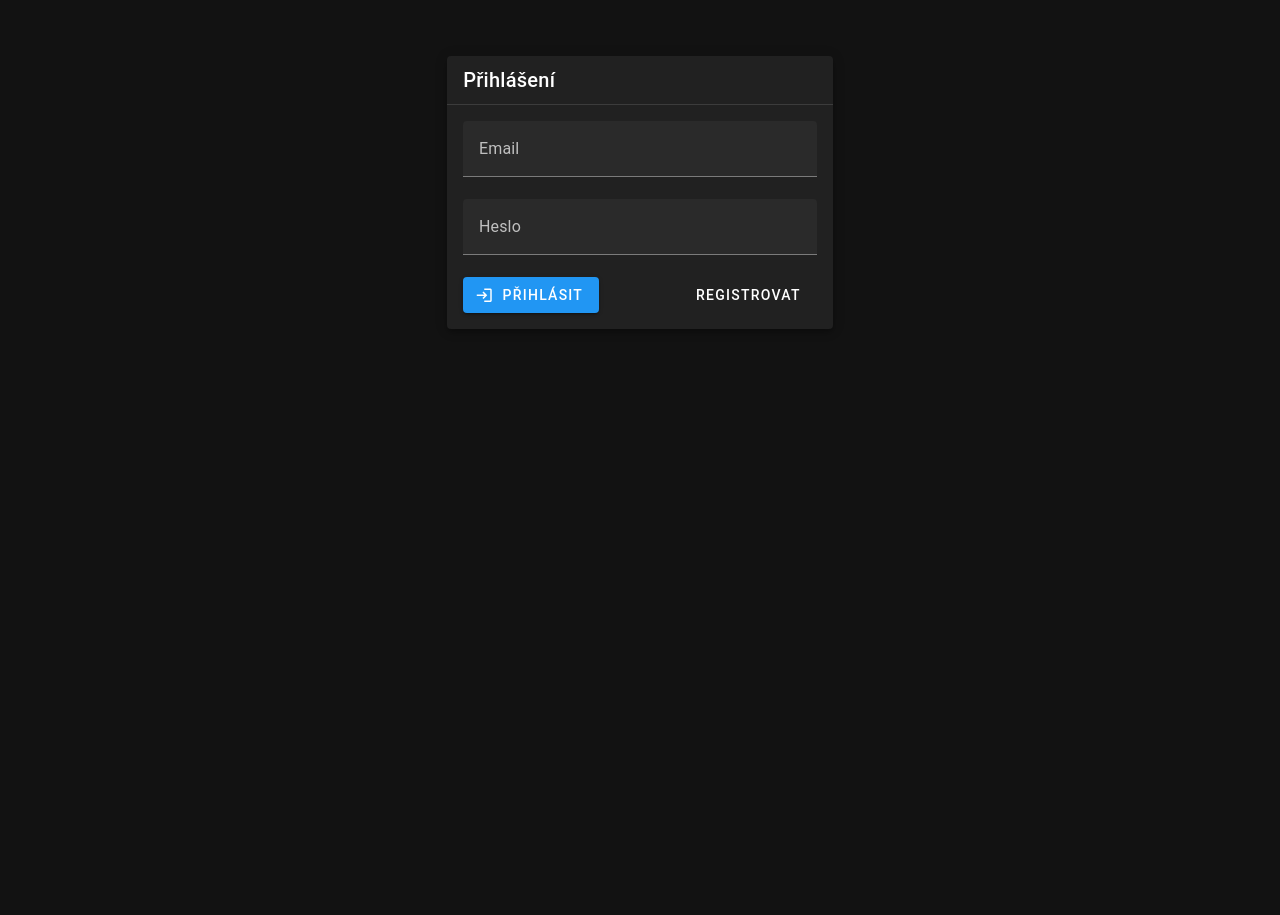
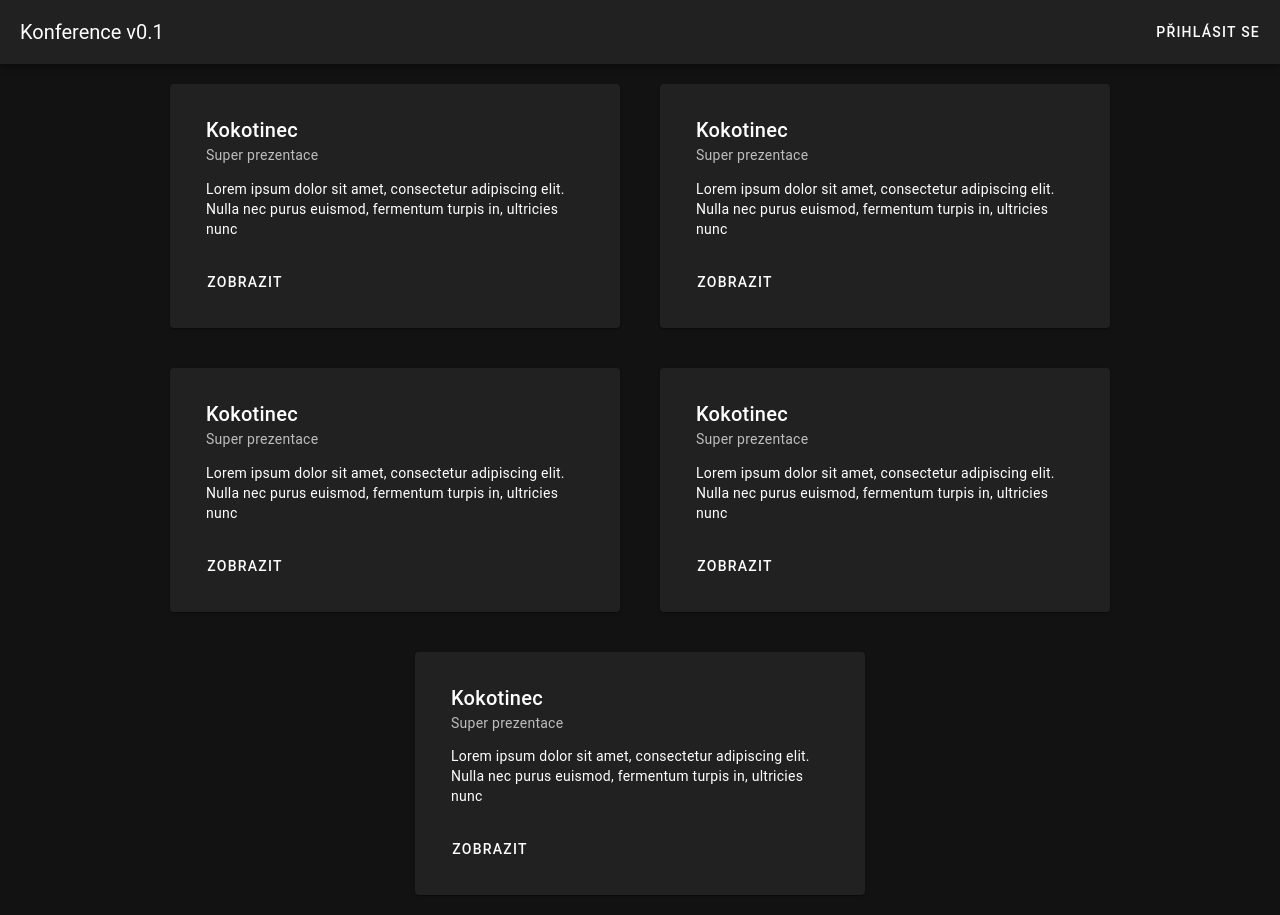
Before and after one commit to stahlgit/fit_iis_project, a Vue app in the folder iis-frontend/: page /public in a window 1280 px wide. Before the commit this address led to /login. Before the commit the page ends 800 px from the top, so only its background shows below. Built offline with nearby package versions, Linux system fonts and the light colour scheme.

Commit message:
Add more views

```diff
--- /dev/null
+++ b/iis-frontend/src/components/ConferencesView.vue
@@ -0,0 +1,11 @@
+<script setup>
+
+</script>
+
+<template>
+konfas
+</template>
+
+<style scoped lang="sass">
+
+</style>
--- a/iis-frontend/src/components/LoginView.vue
+++ b/iis-frontend/src/components/LoginView.vue
@@ -5,18 +5,41 @@ import { ref } from 'vue';
 const email = ref('');
 const password = ref('');
 
-async function login() {
+// from  index.js import login
+import { login } from '@/router'
+
+const snackbar = ref(false);
+
+async function doLogin() {
   console.log(email.value, password.value);
+  const res = await login(email.value, password.value);
+
+  if (res) {
+    console.log('Logged in');
+  } else {
+    console.log('Failed to log in');
+    snackbar.value = true;
+  }
 }
 
-const fieldRules = [
-  (v) => !!v || 'Povinné pole'
-];
+const emailRules = [
+  value => {
+    if (/.+@.+\..+/.test(value)) return true
+
+    return 'E-mail must be valid.'
+  },
+]
 
 </script>
 
 <template>
   <v-container>
+    <v-snackbar
+      v-model="snackbar"
+      color="error"
+    variant="tonal">
+      Nesprávné přihlašovací údaje
+    </v-snackbar>
     <v-card class="w-lg-33 mx-auto my-10" elevation="5">
       <v-card-title>Přihlášení</v-card-title>
       <v-divider></v-divider>
@@ -25,6 +48,7 @@ const fieldRules = [
           <v-text-field
             v-model="email"
             label="Email"
+            :rules="emailRules"
           ></v-text-field>
           <v-text-field
             v-model="password"
@@ -34,7 +58,7 @@ const fieldRules = [
           <div class="d-flex">
             <v-btn
               prepend-icon="mdi-login"
-              @click="login"
+              @click="doLogin"
               color="primary"
             >
               Přihlásit
--- /dev/null
+++ b/iis-frontend/src/components/MainView.vue
@@ -0,0 +1,56 @@
+<script setup>
+
+import { ref } from 'vue';
+
+const navigationDrawer = ref(false);
+
+import router, { logout} from "@/router";
+
+</script>
+
+<template>
+  <v-navigation-drawer v-model="navigationDrawer">
+    <!-- -->
+    <v-list>
+      <v-list-item link prepend-icon="mdi-account-group" @click="router.push('/main/conferences')">
+        Konference
+      </v-list-item>
+      <v-list-item link prepend-icon="mdi-office-building" @click="router.push('/main/rooms')">
+        Místnosti
+      </v-list-item>
+      <v-list-item link prepend-icon="mdi-account" @click="router.push('/main/users')">
+        Uživatelé
+      </v-list-item>
+      <v-list-item link prepend-icon="mdi-calendar" @click="router.push('/main/reservations')">
+        Rezervace
+      </v-list-item>
+      <v-list-item link prepend-icon="mdi-ticket" @click="router.push('/main/tickets')">
+        Vstupenky
+      </v-list-item>
+      <v-list-item link prepend-icon="mdi-star" @click="router.push('/main/voting')">
+        Hlasování
+      </v-list-item>
+    </v-list>
+  </v-navigation-drawer>
+  <v-app-bar>
+    <v-app-bar-nav-icon @click="navigationDrawer = !navigationDrawer">
+      <v-icon>mdi-menu</v-icon>
+    </v-app-bar-nav-icon>
+    <v-app-bar-title>
+      Konference v0.1
+    </v-app-bar-title>
+
+    <v-spacer/>
+
+    <v-btn prepend-icon="mdi-logout" @click="logout">
+      Odhlásit se
+    </v-btn>
+  </v-app-bar>
+  <v-container>
+    <router-view/>
+  </v-container>
+</template>
+
+<style scoped lang="sass">
+
+</style>
--- /dev/null
+++ b/iis-frontend/src/components/PublicView.vue
@@ -0,0 +1,82 @@
+<script>
+export default {
+  name: "PublicView"
+}
+</script>
+
+<template>
+  <v-app-bar>
+    <v-app-bar-title>
+      Konference v0.1
+    </v-app-bar-title>
+    <v-spacer/>
+    <v-btn to="/login">
+      Přihlásit se
+    </v-btn>
+  </v-app-bar>
+
+  <div class="d-flex flex-wrap justify-center" style="flex: 1 1 30%">
+    <v-card title="Kokotinec" subtitle="Super prezentace">
+      <v-card-text>
+        Lorem ipsum dolor sit amet, consectetur adipiscing elit. Nulla nec purus euismod, fermentum turpis in, ultricies nunc
+      </v-card-text>
+      <v-card-actions>
+        <v-btn>
+          Zobrazit
+        </v-btn>
+      </v-card-actions>
+    </v-card>
+
+    <v-card title="Kokotinec" subtitle="Super prezentace">
+      <v-card-text>
+        Lorem ipsum dolor sit amet, consectetur adipiscing elit. Nulla nec purus euismod, fermentum turpis in, ultricies nunc
+      </v-card-text>
+      <v-card-actions>
+        <v-btn>
+          Zobrazit
+        </v-btn>
+      </v-card-actions>
+    </v-card>
+
+    <v-card title="Kokotinec" subtitle="Super prezentace">
+      <v-card-text>
+        Lorem ipsum dolor sit amet, consectetur adipiscing elit. Nulla nec purus euismod, fermentum turpis in, ultricies nunc
+      </v-card-text>
+      <v-card-actions>
+        <v-btn>
+          Zobrazit
+        </v-btn>
+      </v-card-actions>
+    </v-card>
+
+    <v-card title="Kokotinec" subtitle="Super prezentace">
+      <v-card-text>
+        Lorem ipsum dolor sit amet, consectetur adipiscing elit. Nulla nec purus euismod, fermentum turpis in, ultricies nunc
+      </v-card-text>
+      <v-card-actions>
+        <v-btn>
+          Zobrazit
+        </v-btn>
+      </v-card-actions>
+    </v-card>
+
+    <v-card title="Kokotinec" subtitle="Super prezentace">
+      <v-card-text>
+        Lorem ipsum dolor sit amet, consectetur adipiscing elit. Nulla nec purus euismod, fermentum turpis in, ultricies nunc
+      </v-card-text>
+      <v-card-actions>
+        <v-btn>
+          Zobrazit
+        </v-btn>
+      </v-card-actions>
+    </v-card>
+  </div>
+</template>
+
+<style scoped lang="sass">
+.v-card
+  margin: 20px
+  padding: 20px
+  max-width: 450px
+
+</style>
--- a/iis-frontend/src/components/RegisterView.vue
+++ b/iis-frontend/src/components/RegisterView.vue
@@ -12,15 +12,37 @@ async function register() {
 }
 
 const emailRules = [
+  value => {
+    if (/.+@.+\..+/.test(value)) return true
 
+    return 'E-mail must be valid.'
+  },
+  value => {
+    if (value.length > 0) return true
+
+    return 'E-mail is required.'
+  }
 ];
 
 const passwordRules = [
+  value => {
+    if (value.length > 0) return true
 
+    return 'Password is required.'
+  },
+  value => {
+    if (value.length >= 8) return true
+
+    return 'Password must be at least 8 characters long.'
+  }
 ];
 
 const passwordConfirmationRules = [
+  value => {
+    if (value === password.value) return true
 
+    return 'Passwords do not match.'
+  }
 ];
 
 </script>
@@ -41,19 +63,19 @@ const passwordConfirmationRules = [
           <v-text-field
             v-model="email"
             label="Email"
-            rules="emailRules"
+            :rules="emailRules"
           ></v-text-field>
           <v-text-field
             v-model="password"
             label="Heslo"
             type="password"
-            rules="passwordRules"
+            :rules="passwordRules"
           ></v-text-field>
           <v-text-field
             v-model="passwordConfirmation"
             label="Ověření hesla"
             type="password"
-            rules="passwordConfirmationRules"
+            :rules="passwordConfirmationRules"
           ></v-text-field>
           <div class="d-flex">
             <v-btn
--- /dev/null
+++ b/iis-frontend/src/components/ReservationsView.vue
@@ -0,0 +1,11 @@
+<script setup>
+
+</script>
+
+<template>
+
+</template>
+
+<style scoped lang="sass">
+
+</style>
--- /dev/null
+++ b/iis-frontend/src/components/RoomsView.vue
@@ -0,0 +1,11 @@
+<script setup>
+
+</script>
+
+<template>
+
+</template>
+
+<style scoped lang="sass">
+
+</style>
--- /dev/null
+++ b/iis-frontend/src/components/TicketsView.vue
@@ -0,0 +1,11 @@
+<script setup>
+
+</script>
+
+<template>
+
+</template>
+
+<style scoped lang="sass">
+
+</style>
--- /dev/null
+++ b/iis-frontend/src/components/UsersView.vue
@@ -0,0 +1,11 @@
+<script setup>
+
+</script>
+
+<template>
+
+</template>
+
+<style scoped lang="sass">
+
+</style>
--- /dev/null
+++ b/iis-frontend/src/components/VotingView.vue
@@ -0,0 +1,11 @@
+<script setup>
+
+</script>
+
+<template>
+
+</template>
+
+<style scoped lang="sass">
+
+</style>
--- a/iis-frontend/src/router/index.js
+++ b/iis-frontend/src/router/index.js
@@ -7,7 +7,7 @@ const routes = [
   {
     path: '/',
     name: 'Root',
-    component: Root
+    redirect: '/public'
   },
   {
     path: '/login',
@@ -18,6 +18,48 @@ const routes = [
     path: '/register',
     name: 'Register',
     component: () => import('../components/RegisterView.vue')
+  },
+  {
+    path: '/main',
+    name: 'Main',
+    component: () => import('../components/MainView.vue'),
+    children: [
+      {
+        path: 'conferences',
+        name: 'Conferences',
+        component: () => import('../components/ConferencesView.vue')
+      },
+      {
+        path: 'rooms',
+        name: 'Rooms',
+        component: () => import('../components/RoomsView.vue')
+      },
+      {
+        path: 'users',
+        name: 'Users',
+        component: () => import('../components/UsersView.vue')
+      },
+      {
+        path: 'reservations',
+        name: 'Reservations',
+        component: () => import('../components/ReservationsView.vue')
+      },
+      {
+        path: 'tickets',
+        name: 'Tickets',
+        component: () => import('../components/TicketsView.vue')
+      },
+      {
+        path: 'voting',
+        name: 'Voting',
+        component: () => import('../components/VotingView.vue')
+      }
+    ]
+  },
+  {
+    path: '/public',
+    name: 'Public',
+    component: () => import('../components/PublicView.vue'),
   }
   ]
 
@@ -29,7 +71,8 @@ const router = createRouter({
 // Navigation guard to check for authentication
 router.beforeEach(async (to, from, next) => {
   const token = localStorage.getItem('authToken')
-  if (to.name !== 'Login' && to.name !== 'Register' && !token) {
+  console.log('Token:', token)
+  if (to.name !== 'Login' && to.name !== 'Register' && to.name !== 'Public' && !token) {
     next({ name: 'Login' })
   } else {
     next()
@@ -37,7 +80,14 @@ router.beforeEach(async (to, from, next) => {
 })
 
 // Function to log in the user and set JWT in local storage
-async function login(username, password) {
+export async function login(username, password) {
+  if (username === 'admin' && password === 'password') {
+    localStorage.setItem('authToken', 'dummy-token')
+    await router.push('/main')
+    return true
+  } else return false
+
+  /*
   try {
     const response = await axios.post('/api/login', { username, password })
     const token = response.data.token
@@ -47,6 +97,13 @@ async function login(username, password) {
     console.error('Login failed:', error)
     return false
   }
+  */
+
+}
+
+export async function logout() {
+  localStorage.removeItem('authToken')
+  await router.push('/')
 }
 
 // Workaround for https://github.com/vitejs/vite/issues/11804
```
